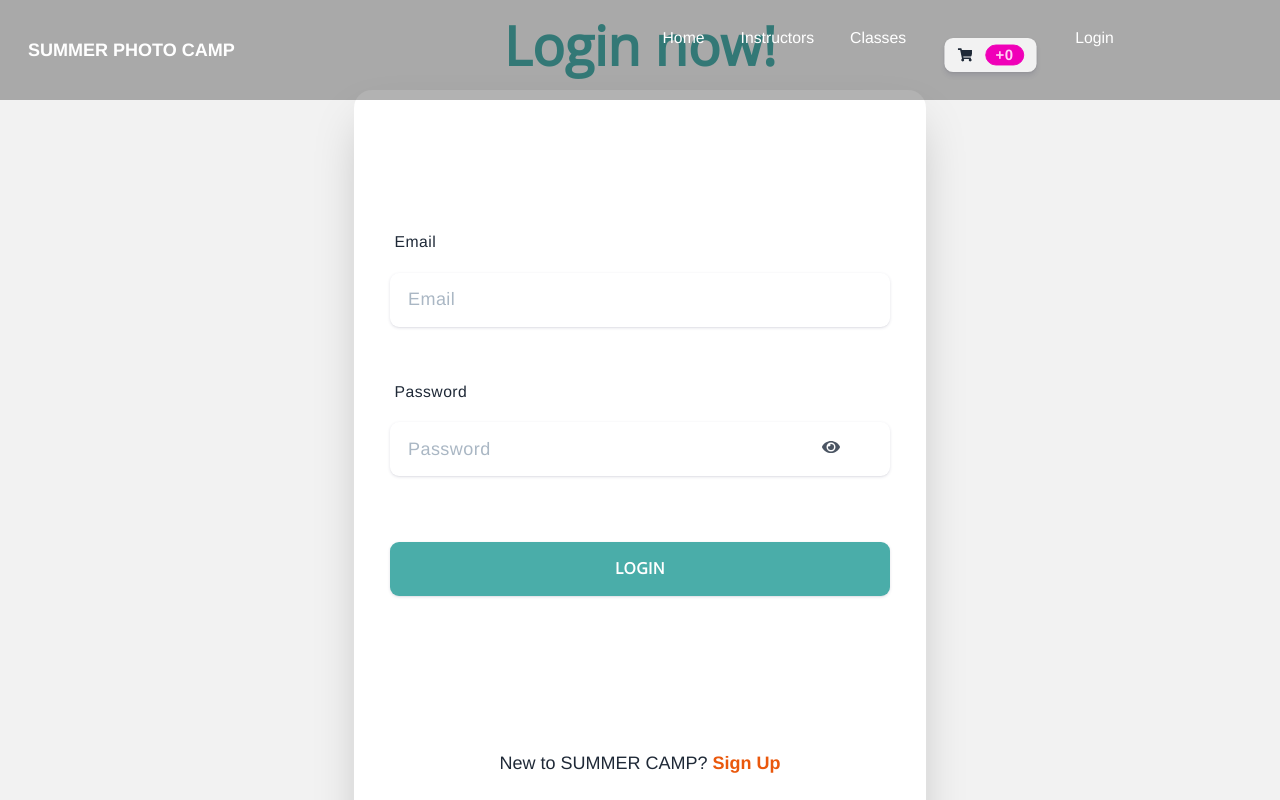
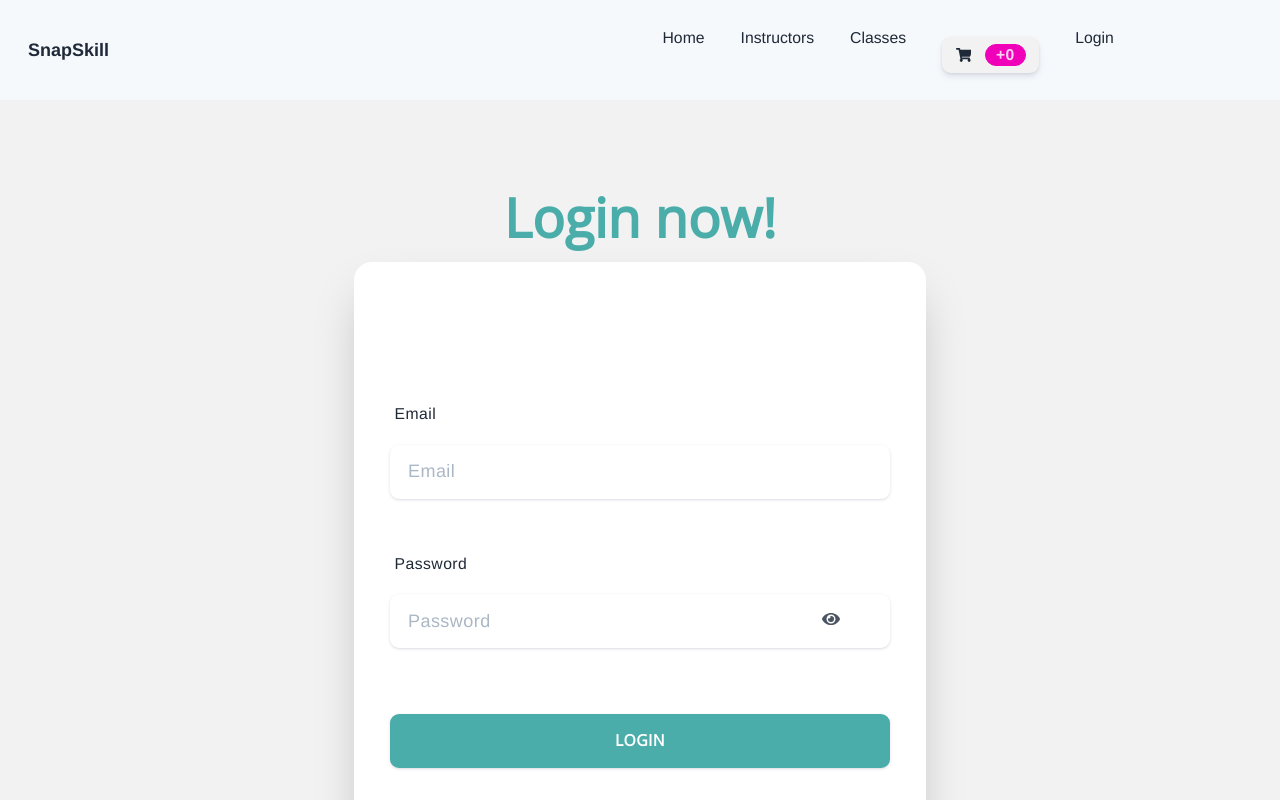
Before and after one commit to Ashrafulhiderjayed/SnapSkill-client, a React (Vite) app: page /login in a window 1280 px wide. Shown: the top 800 px of the page. Built offline with nearby package versions, Linux system fonts and the light colour scheme; no server answers.

Commit message:
identity update

```diff
--- a/src/Pages/Home/Banner/Banner.jsx
+++ b/src/Pages/Home/Banner/Banner.jsx
@@ -14,7 +14,7 @@ const Banner = () => {
 //       <a href="#slide2" className="btn btn-circle">❯</a>
 //     </div>
 //     <div className="slider-content">
-//           <h2>Summer Photography Camp</h2>
+//           <h2>SnapSkill Camp</h2>
 //           <p>Unleash your creativity and capture the beauty of summer!</p>
 //           <a href="/camp-details" className="btn btn-primary">Learn More</a>
 //         </div>
--- a/src/Pages/Home/PopularInstructors/PopularInstructors.jsx
+++ b/src/Pages/Home/PopularInstructors/PopularInstructors.jsx
@@ -14,7 +14,7 @@ const PopularInstructors = () => {
 
   return (
     <div>
-      <h2 className='uppercase lg:text-5xl sm:text-3xl text-center font-CreteRound text-primary my-8'>Popular Instructors</h2>
+      <h2 className='uppercase lg:text-5xl sm:text-3xl text-center font-CreteRound text-primary mt-14 mb-8'>Popular Instructors</h2>
       <div className='grid md:grid-cols-3 gap-5 my-5 lg:py-10'>
         {instructors.map((instructor) => (
 
--- a/src/Pages/Login/Login.jsx
+++ b/src/Pages/Login/Login.jsx
@@ -72,14 +72,14 @@ const Login = () => {
     }
 
   return (
-    <>
+    <section>
       <Helmet>
-        <title>Summer Photo Camp | Login</title>
+        <title>SnapSkill | Login</title>
       </Helmet>
-      <div className="hero min-h-screen bg-base-200">
-        <div className="hero-content flex-col lg:flex-col">
+      <div className="hero bg-base-200">
+        <div className="hero-content flex-col lg:flex-col w-96">
           <div className="text-center lg:text-left">
-            <h1 className="text-5xl font-CreteRound font-semibold text-primary hover:text-primary2btn">Login now!</h1>
+            <h1 className="text-5xl font-CreteRound font-semibold text-primary hover:text-primary2btn mt-16">Login now!</h1>
           </div>
           {/* <div className="card max-w-sm shadow-2xl bg-base-100"> */}
           <div className="card shadow-2xl bg-base-100">
@@ -117,7 +117,7 @@ const Login = () => {
 
         </div>
       </div>
-    </>
+    </section>
   );
 };
 
--- a/src/Pages/Registration/Registration.jsx
+++ b/src/Pages/Registration/Registration.jsx
@@ -66,7 +66,7 @@ const Registration = () => {
           <div className="text-center lg:text-left">
             <h1 className="text-5xl font-CreteRound font-semibold text-primary hover:text-primary2btn">Sign Up</h1>
           </div>
-          <div className="card max-w-sm shadow-2xl bg-base-100">
+          <div className="card shadow-2xl bg-base-100">
             <form onSubmit={handleSubmit(onSubmit)} className="card-body">
               <div className="form-control">
                 <label className="label">
--- a/src/Pages/Shared/Footer/Footer.jsx
+++ b/src/Pages/Shared/Footer/Footer.jsx
@@ -7,7 +7,7 @@ const Footer = () => {
         <footer className="font-CreteRound footer mt-12 p-10">
           <div>
             <FaCamera className='text-7xl'></FaCamera>
-            <p>Summer Photo Camp<br/>Grow your photography career with us</p>
+            <p>SnapSkill<br/>Grow your photography career with us</p>
             <section className='flex gap-4'>
               <a href="https://www.facebook.com/ashraful.hider/">
                 <FaFacebook></FaFacebook>
--- /dev/null
+++ b/src/Pages/Shared/Navbar/Navbar.css
@@ -0,0 +1,4 @@
+#center-card-icon{
+    display: flex;
+    justify-content: center;
+}
--- a/src/Pages/Shared/Navbar/Navbar.jsx
+++ b/src/Pages/Shared/Navbar/Navbar.jsx
@@ -1,6 +1,6 @@
 import { useContext } from "react";
 import { Link, NavLink } from "react-router-dom";
-
+import './Navbar.css'
 import { FaShoppingCart } from "react-icons/fa";
 import { AuthContext } from "../../../providers/AuthProvider";
 import useCart from "../../../hooks/useCart";
@@ -32,7 +32,7 @@ const Navbar = () => {
       </li>
       {user ? (
         <>
-          <li>
+          <li id="">
             <NavLink
               to={
                 isAdmin
@@ -77,7 +77,7 @@ const Navbar = () => {
 
   return (
     <>
-      <div className='navbar fixed z-10 bg-opacity-30 bg-black lg:text-white max-w-screen-xl'>
+      <div className='navbar z-10 bg-opacity-30  max-w-screen-xl'>
         <div className='navbar-start'>
           <div className='dropdown'>
             <label tabIndex={0} className='btn btn-ghost lg:hidden'>
@@ -103,9 +103,9 @@ const Navbar = () => {
               {navOptions}
             </ul>
           </div>
-          <a className='btn btn-ghost normal-case text-xl sm:text-base'>SUMMER PHOTO CAMP</a>
+          <a className='btn btn-ghost normal-case text-xl sm:text-base'>SnapSkill</a>
         </div>
-        <div className='navbar-center hidden lg:flex'>
+        <div className='navbar-center hidden' id="center-card-icon">
           <ul className='menu menu-horizontal px-1'>{navOptions}</ul>
         </div>
         {user && (
```
